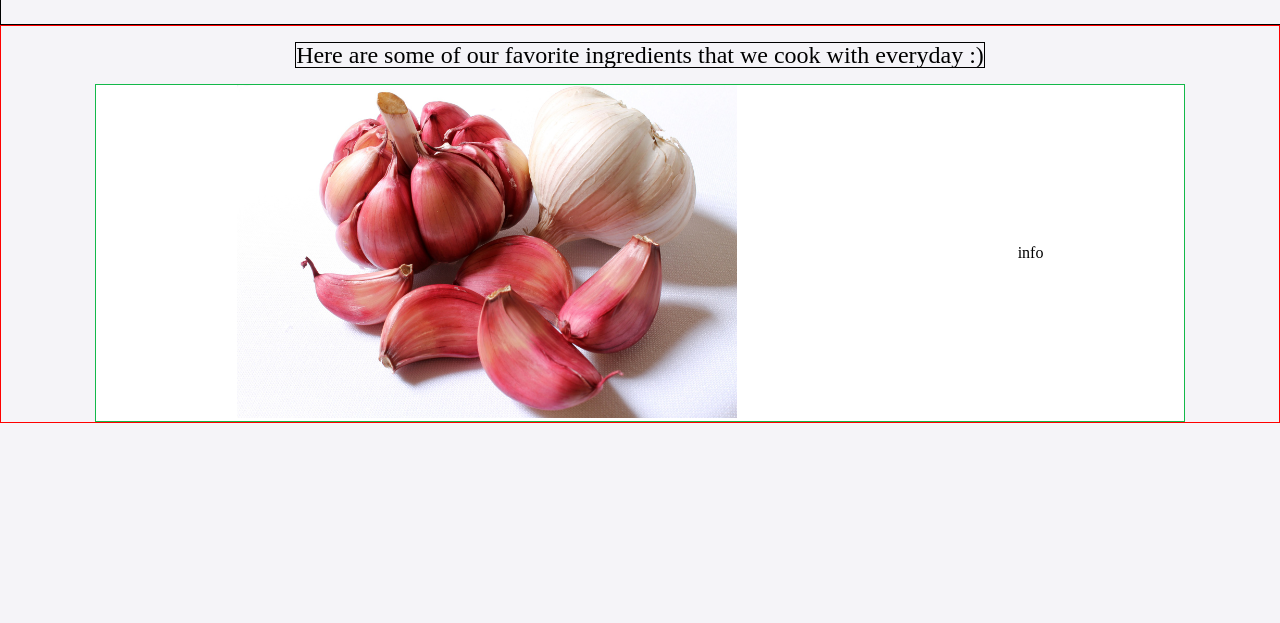
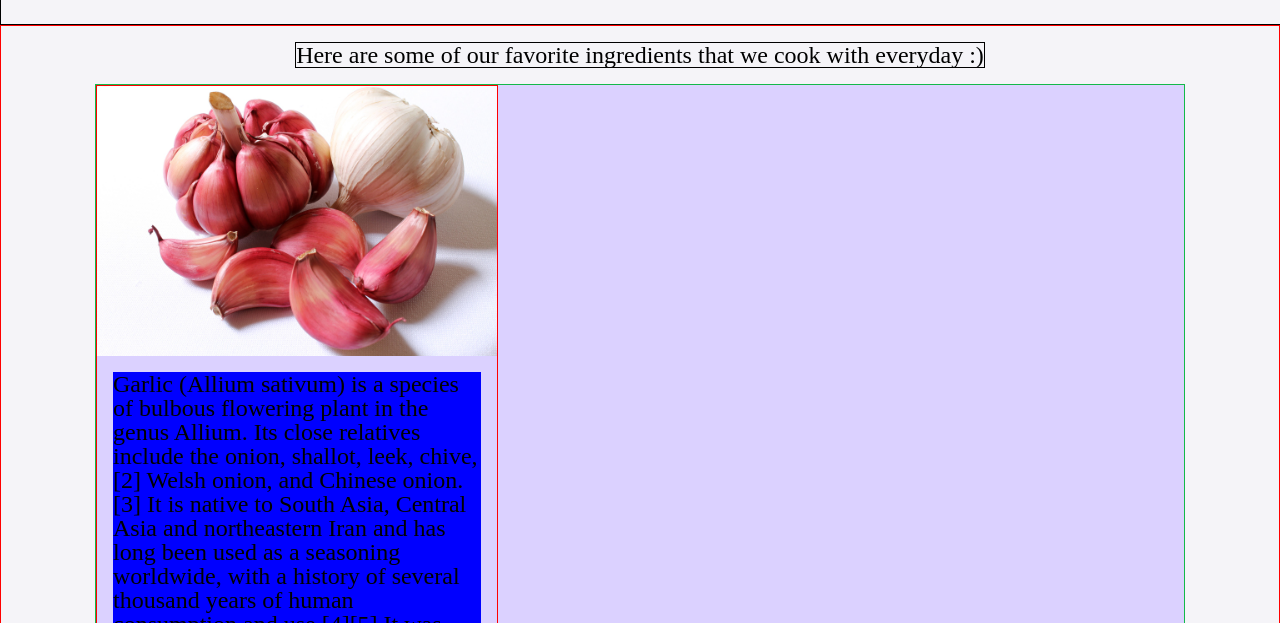
Before and after one commit to momoproblems/js-resturant-page, a plain HTML site: page index.html in a window 1280 px wide. Shown: the part 177-800 px from the top of the page. Drawn offline with Linux system fonts and the light colour scheme; a web font is replaced by a local one.

Commit message:
attempting to make home main grid instead of flex

```diff
--- a/index.html
+++ b/index.html
@@ -25,13 +25,13 @@
     </header>
 
 
-    <main>
-        <div class="wrapper">
-            <div id="mainTitle">Here are some of our favorite ingredients that we cook with everyday :)</div>
+    <main class="wrapper">
+        <div id="mainTitle">Here are some of our favorite ingredients that we cook with everyday :)</div>
 
-            <div class="food-container">
+        <div class="food-grid">
+            <div class="food-card">
                 <div class="food-image"><img src="imgs/home/garlic.jpg"></div>
-                <div class="food-info">info</div>
+                <div class="food-info">Garlic (Allium sativum) is a species of bulbous flowering plant in the genus Allium. Its close relatives include the onion, shallot, leek, chive,[2] Welsh onion, and Chinese onion.[3] It is native to South Asia, Central Asia and northeastern Iran and has long been used as a seasoning worldwide, with a history of several thousand years of human consumption and use.[4][5] It was known to ancient Egyptians and has been used as both a food flavoring and a traditional medicine.[6][7] China produces 76% of the world's supply of garlic.[8]</div>
             </div>
         </div>
     </main>
--- a/style.css
+++ b/style.css
@@ -88,7 +88,6 @@ header {
 .navbar {
 	margin-top: 1rem;
 	width: 85vw;
-	position: sticky;
 
     display: flex;
 	justify-content: space-between;
@@ -131,16 +130,31 @@ header {
 	border: 1px solid black;
 }
 
-.food-container {
+.food-grid {
+	display: grid;
+	grid-template-columns: repeat(auto, minmax(300px, 1fr));
+	background-color: #dbd1ff;
+	width: 85vw;
+
+	border: 1px solid rgb(19, 185, 74);
+}
+
+.food-card {
+	border: 1px solid red;
 	display: flex;
-	justify-content: space-around;
+	flex-direction: column;
+	justify-content: center;
 	align-items: center;
-	border: 1px solid rgb(19, 185, 74);
-	background-color: white;
-	width: 85vw;
+	width: 400px;
 }
 
 .food-image img {
-	width: 500px;
-	object-fit: contain;
+	width: 100%;
+	height: 100%;
 }
+
+.food-info {
+	margin: 1rem;
+	font-size: 1.5rem;
+	background-color: blue;
+}
```
